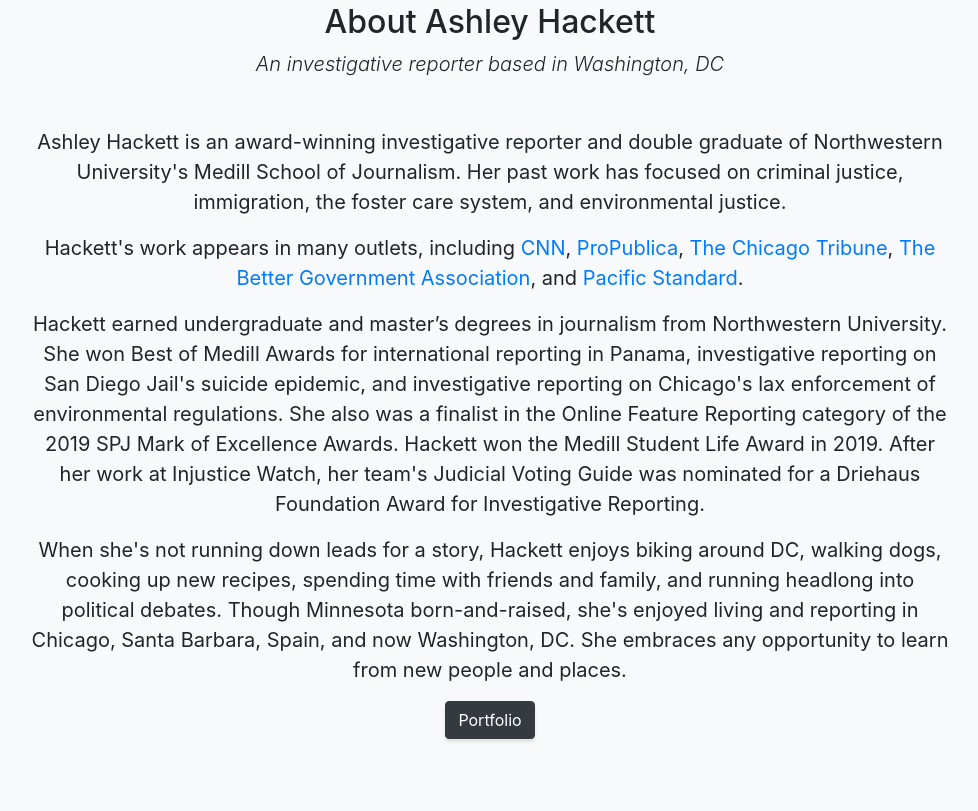
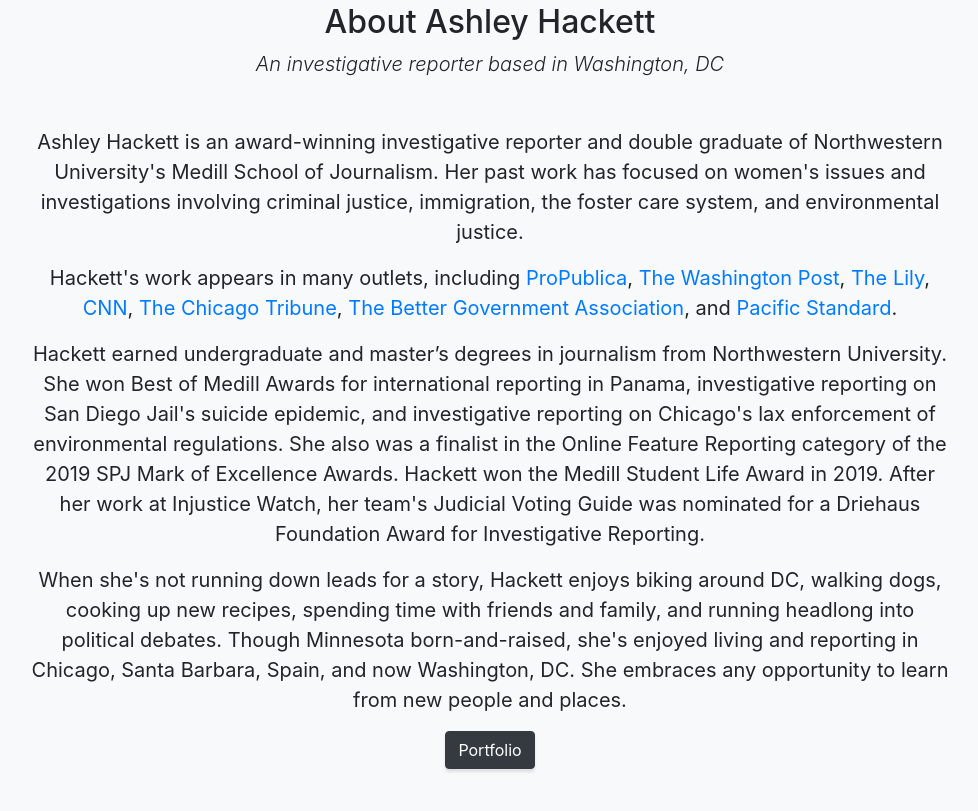
Before and after one commit to ashleyhackett/ashleyhackett.github.io, a website with bundled scripts: page index.html in a window 1280 px wide. Shown: the part 917-1728 px from the top of the page, without its empty margins (150-1128 px from the left). Built offline with nearby package versions, Linux system fonts and the light colour scheme.

Commit message:
update about me

```diff
--- a/index.html
+++ b/index.html
@@ -74,10 +74,10 @@
             </p>
 
             <p style="font-size:20px">
-             Ashley Hackett is an award-winning investigative reporter and double graduate of Northwestern University's Medill School of Journalism. Her past work has focused on criminal justice, immigration, the foster care system, and environmental justice.
+             Ashley Hackett is an award-winning investigative reporter and double graduate of Northwestern University's Medill School of Journalism. Her past work has focused on women's issues and investigations involving criminal justice, immigration, the foster care system, and environmental justice.
             </p>
             <p style="font-size:20px">
-              Hackett's work appears in many outlets, including <a href="https://www.cnn.com/2019/08/09/us/epa-alaska-pebble-mine-salmon-invs/index.html" target="new">CNN</a>, <a href="https://www.propublica.org/article/illinois-dcfs-children-out-of-state-placements" target="new">ProPublica</a>, <a href="https://www.chicagotribune.com/investigations/ct-foster-children-sent-out-of-state-illinois-dcfs-20200311-lqmwptbnrrc3nkygenhelm6nri-htmlstory.html" target="new">The Chicago Tribune</a>, <a href="https://www.bettergov.org/news/emanuel-soft-on-chicago-polluters-despite-tough-talk" target="new">The Better Government Association</a>, and <a href="https://psmag.com/social-justice/young-puerto-ricans-are-leaving-the-island-to-escape-the-territorys-debt" target="new">Pacific Standard</a>.
+              Hackett's work appears in many outlets, including <a href="https://www.propublica.org/article/illinois-dcfs-children-out-of-state-placements" target="new">ProPublica</a>, <a href="https://www.thelily.com/one-day-of-protests-in-dc-two-women-on-opposing-sides-of-the-abortion-debate/" target="new">The Washington Post</a>, <a href="https://www.thelily.com/most-men-believe-their-workplace-empowers-women-according-to-a-study-their-female-counterparts-dont-agree/?tid=more_from_lily" target="new">The Lily</a>, <a href="https://www.cnn.com/2019/08/09/us/epa-alaska-pebble-mine-salmon-invs/index.html" target="new">CNN</a>, <a href="https://www.chicagotribune.com/investigations/ct-foster-children-sent-out-of-state-illinois-dcfs-20200311-lqmwptbnrrc3nkygenhelm6nri-htmlstory.html" target="new">The Chicago Tribune</a>, <a href="https://www.bettergov.org/news/emanuel-soft-on-chicago-polluters-despite-tough-talk" target="new">The Better Government Association</a>, and <a href="https://psmag.com/social-justice/young-puerto-ricans-are-leaving-the-island-to-escape-the-territorys-debt" target="new">Pacific Standard</a>.
             </p>
             <p style="font-size:20px">
               Hackett earned undergraduate and master’s degrees in journalism from Northwestern University. She won Best of Medill Awards for international reporting in Panama, investigative reporting on San Diego Jail's suicide epidemic, and investigative reporting on Chicago's lax enforcement of environmental regulations. She also was a finalist in the Online Feature Reporting category of the 2019 SPJ Mark of Excellence Awards. Hackett won the Medill Student Life Award in 2019. After her work at Injustice Watch, her team's Judicial Voting Guide was nominated for a Driehaus Foundation Award for Investigative Reporting.
```
